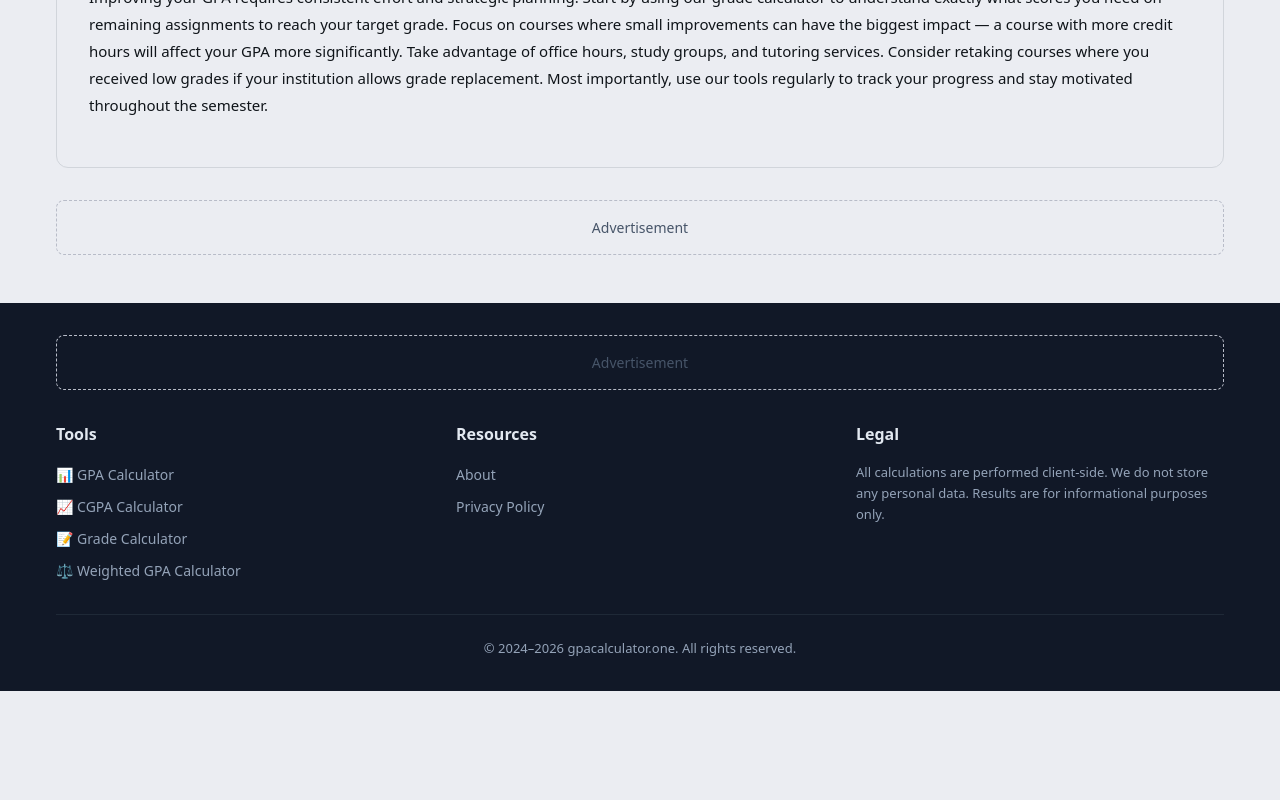
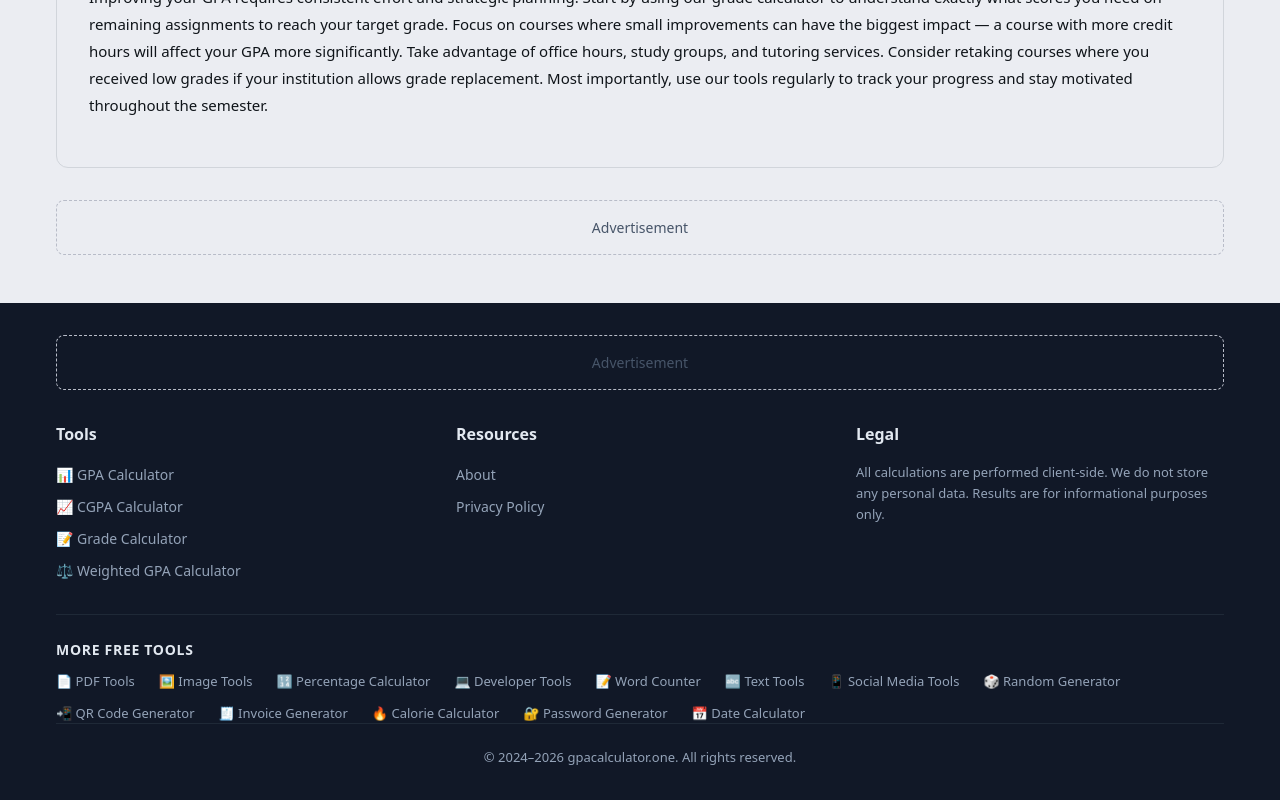
Before and after one commit to kembah17/gpacalculator.one, a Next.js app: page / in a window 1280 px wide. Shown: the part 1667-2467 px from the top of the page. Before the commit the page ends 2358 px from the top, so only its background shows below. Built offline with nearby package versions, Linux system fonts and the light colour scheme; no server answers.

Commit message:
Add 'More Free Tools' cross-site promotion links to footer

```diff
--- a/components/layout/Footer.tsx
+++ b/components/layout/Footer.tsx
@@ -92,6 +92,26 @@
           </div>
         </div>
 
+                {/* More Free Tools */}
+        <div style={{ borderTop: '1px solid var(--color-footer-border)', marginTop: '2rem', paddingTop: '1.5rem' }}>
+          <h4 style={{ fontWeight: 600, fontSize: '0.875rem', color: 'var(--color-footer-text)', marginBottom: '0.75rem', textTransform: 'uppercase', letterSpacing: '0.05em' }}>More Free Tools</h4>
+          <div style={{ display: 'flex', flexWrap: 'wrap', gap: '0.75rem 1.5rem' }}>
+            <a href="https://pdftools.one" target="_blank" rel="noopener" style={{ fontSize: '0.8125rem', color: 'var(--color-footer-muted)', textDecoration: 'none' }}>📄 PDF Tools</a>
+            <a href="https://pictools.one" target="_blank" rel="noopener" style={{ fontSize: '0.8125rem', color: 'var(--color-footer-muted)', textDecoration: 'none' }}>🖼️ Image Tools</a>
+            <a href="https://percentcalc.one" target="_blank" rel="noopener" style={{ fontSize: '0.8125rem', color: 'var(--color-footer-muted)', textDecoration: 'none' }}>🔢 Percentage Calculator</a>
+            <a href="https://developertools.one" target="_blank" rel="noopener" style={{ fontSize: '0.8125rem', color: 'var(--color-footer-muted)', textDecoration: 'none' }}>💻 Developer Tools</a>
+            <a href="https://wordcount.one" target="_blank" rel="noopener" style={{ fontSize: '0.8125rem', color: 'var(--color-footer-muted)', textDecoration: 'none' }}>📝 Word Counter</a>
+            <a href="https://texttools.one" target="_blank" rel="noopener" style={{ fontSize: '0.8125rem', color: 'var(--color-footer-muted)', textDecoration: 'none' }}>🔤 Text Tools</a>
+            <a href="https://socialmediatools.one" target="_blank" rel="noopener" style={{ fontSize: '0.8125rem', color: 'var(--color-footer-muted)', textDecoration: 'none' }}>📱 Social Media Tools</a>
+            <a href="https://randomize.one" target="_blank" rel="noopener" style={{ fontSize: '0.8125rem', color: 'var(--color-footer-muted)', textDecoration: 'none' }}>🎲 Random Generator</a>
+            <a href="https://qrcodegenerator.one" target="_blank" rel="noopener" style={{ fontSize: '0.8125rem', color: 'var(--color-footer-muted)', textDecoration: 'none' }}>📲 QR Code Generator</a>
+            <a href="https://invoicegenerator.one" target="_blank" rel="noopener" style={{ fontSize: '0.8125rem', color: 'var(--color-footer-muted)', textDecoration: 'none' }}>🧾 Invoice Generator</a>
+            <a href="https://caloriecalculator.one" target="_blank" rel="noopener" style={{ fontSize: '0.8125rem', color: 'var(--color-footer-muted)', textDecoration: 'none' }}>🔥 Calorie Calculator</a>
+            <a href="https://passwordgenerator.one" target="_blank" rel="noopener" style={{ fontSize: '0.8125rem', color: 'var(--color-footer-muted)', textDecoration: 'none' }}>🔐 Password Generator</a>
+            <a href="https://datecalculator.one" target="_blank" rel="noopener" style={{ fontSize: '0.8125rem', color: 'var(--color-footer-muted)', textDecoration: 'none' }}>📅 Date Calculator</a>
+          </div>
+        </div>
+
         <div
           style={{
             borderTop: '1px solid var(--color-footer-border)',
```
Also changed, not shown: 1 other file (tests, documents, lock files or other folders).
